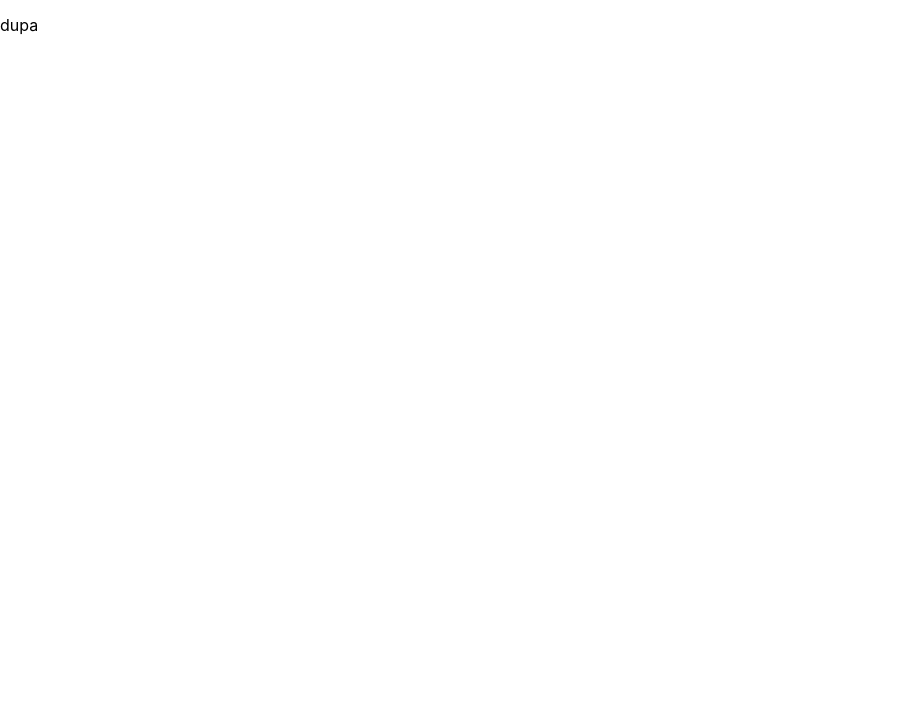
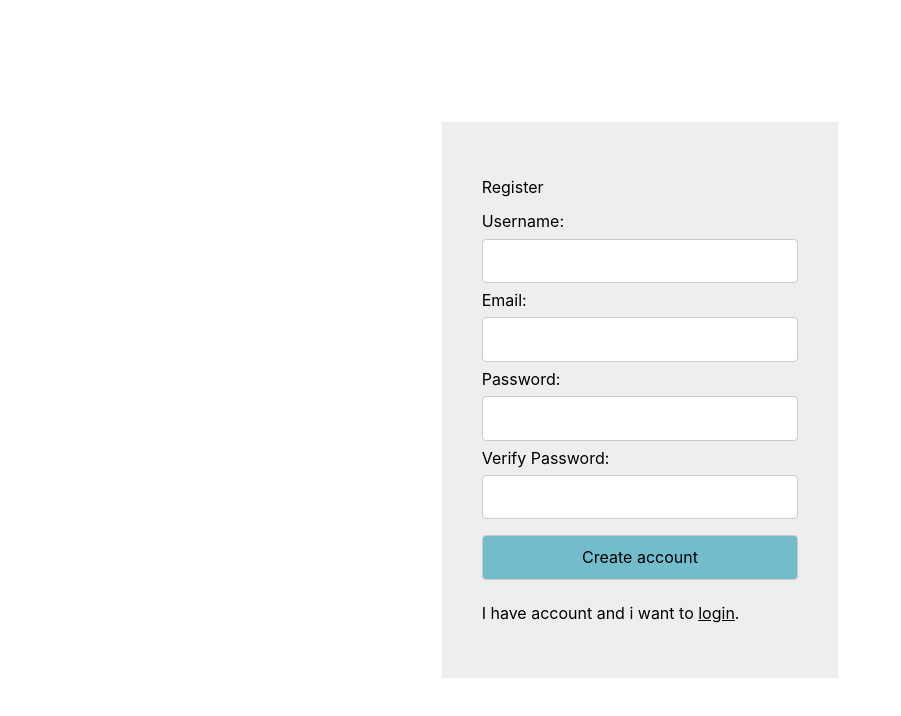
Before and after one commit to termi95/languages-master, a React (Create React App) app in the folder frontend/: page /register in a window 1280 px wide. Shown: the top 716 px of the page, without its empty margins (0-901 px from the left). Built offline with nearby package versions, Linux system fonts and the light colour scheme.

Commit message:
create register template, style login and register template

```diff
--- a/frontend/src/App.tsx
+++ b/frontend/src/App.tsx
@@ -8,7 +8,7 @@ function App() {
     <div className="App">
       <Router>
         <Routes>
-          <Route path="/" element={<Login />}></Route>
+          <Route path="/login" element={<Login />}></Route>
           <Route path="register" element={<Register />}></Route>
           <Route path="home" element={<Home />}></Route>
         </Routes>
--- a/frontend/src/components/login/index.tsx
+++ b/frontend/src/components/login/index.tsx
@@ -7,8 +7,8 @@ const Login = () => {
   return (
     <div className="grid-container">
       <div className="login-box panel-color">
-        <form onSubmit={handleSubmit}>
-          <label htmlFor="login">Login:</label>
+        <form onSubmit={handleSubmit} className="form">
+          <label htmlFor="username">Username:</label>
           <input
             type="text"
             name="username"
@@ -22,11 +22,11 @@ const Login = () => {
             id="password"
             onChange={(e) => handleChange(e.target)}
           />
-          <input className="action-color" type="submit" value="username" />
+          <input className="action-color" type="submit" value="Login" />
           <div className="message">{message ? <p>{message}</p> : null}</div>
         </form>
         <div>
-          <Link to={"/register"}>register</Link>
+          <p>If u want to crate account you can always <Link to={"/register"}>register</Link>.</p>
         </div>
       </div>
     </div>
--- a/frontend/src/components/login/useLogin.tsx
+++ b/frontend/src/components/login/useLogin.tsx
@@ -1,27 +1,30 @@
 import { useNavigate } from "react-router-dom";
 import { useState } from "react";
 import { api, saveToken } from "../../api/api.config";
+import { UserLogin } from "../../types/user";
+
+const userInitialState: UserLogin = {
+  username: "",
+  password: "",
+};
 
 export const useLogin = () => {
-  const [username, setUsername] = useState("");
-  const [password, setPassword] = useState("");
+  const [user, setUser] = useState<UserLogin>(userInitialState);
   const [message, setMessage] = useState("");
   const navigate = useNavigate();
 
-  let handleSubmit = (e: any) => {
+  const handleSubmit = (e: any) => {
     e.preventDefault();
 
-    loginPost();
-    async function loginPost() {
-      api
-        .post("/auth/login", {
-          username: username,
-          password: password,
-        })
+    login();
+  };
+
+  const login = async () => {
+    await api
+      .post("/auth/login", { user })
       .then((res) => {
         if (res.status === 200) {
-            setUsername("");
-            setPassword("");
+          setUser(userInitialState);
           saveToken(res.data.access_token);
           navigate("/home");
         }
@@ -30,15 +33,16 @@ export const useLogin = () => {
         setMessage("Some error occured");
         setTimeout(() => setMessage(""), 5000);
       });
-    }
   };
 
-  let handleChange = (e: HTMLInputElement) => {
+  const handleChange = (e: HTMLInputElement) => {
+    let newUserData = { ...user };
     if (e.name === "username") {
-      setUsername(e.value);
+      newUserData.username = e.value;
     } else if (e.name === "password") {
-      setPassword(e.value);
+      newUserData.password = e.value;
     }
+    setUser(newUserData);
   };
 
   return {
--- a/frontend/src/components/register/index.tsx
+++ b/frontend/src/components/register/index.tsx
@@ -1,4 +1,51 @@
-function Register() {
-    return <p>dupa</p>
-}
+import "./register.css"
+import { Link } from "react-router-dom";
+import { useRegister } from "./useRegister";
+
+const Register = () => {
+  const { handleSubmit, handleChange, message } = useRegister();
+  return (
+    <div className="grid-container">
+      <div className="register-box panel-color">
+          <p>Register</p>
+        <form onSubmit={handleSubmit} className="form">
+          <label htmlFor="username">Username:</label>
+          <input
+            type="text"
+            name="username"
+            id="username"
+            onChange={(e) => handleChange(e.target)}
+          />
+          <label htmlFor="email">Email:</label>
+          <input
+            type="email"
+            name="email"
+            id="email"
+            onChange={(e) => handleChange(e.target)}
+          />
+          <label htmlFor="password">Password:</label>
+          <input
+            type="password"
+            name="password"
+            id="password"
+            onChange={(e) => handleChange(e.target)}
+          />
+          <label htmlFor="rePassword">Verify Password:</label>
+          <input
+            type="password"
+            name="rePassword"
+            id="rePassword"
+            onChange={(e) => handleChange(e.target)}
+          />
+          <input className="action-color" type="submit" value="Create account" />
+          <div className="message">{message ? <p>{message}</p> : null}</div>
+        </form>
+        <div>
+          <p>I have account and i want to <Link to={"/login"}>login</Link>.</p>
+        </div>
+      </div>
+    </div>
+  );
+};
+
 export default Register;
--- /dev/null
+++ b/frontend/src/components/register/register.css
@@ -0,0 +1,16 @@
+.grid-container {
+    display: grid;
+    grid-template-columns: repeat(3, 1fr);
+    grid-template-rows: repeat(3, 1fr);
+    height: 100vh;
+  }
+
+  .register-box {
+    grid-column-start: 2;
+    grid-row: 2;
+    align-content: stretch;
+    justify-self: center;
+    align-self: center;
+    padding: 40px;
+    margin: 15px;
+  }
--- /dev/null
+++ b/frontend/src/components/register/useRegister.tsx
@@ -0,0 +1,71 @@
+import { useState } from "react";
+import { api } from "../../api/api.config";
+import { UserRegister } from "../../types/user";
+
+let formValid = true;
+
+const userRegisterInitialState: UserRegister = {
+  username: "",
+  email: "",
+  password: "",
+  rePassword: "",
+};
+
+export const useRegister = () => {
+  const [user, setUser] = useState<UserRegister>(userRegisterInitialState);
+  const [message, setMessage] = useState("");
+
+  const handleSubmit = (e: any) => {
+    e.preventDefault();
+    validatePassword();
+
+    if (formValid) {
+      register();
+    }
+  };
+
+  const register = async () => {
+    await api
+      .post("/auth/register", { ...user })
+      .then((res) => {
+        if (res.status === 201) {
+          setMessage("Udało się założyć konto.");
+        }
+      })
+      .catch((error) => {
+        setMessage("Some error occured");
+        setTimeout(() => setMessage(""), 5000);
+      });
+  };
+
+  const validatePassword = () => {
+    const { password, rePassword } = user;
+    if (password !== rePassword) {
+      formValid = false;
+      setMessage("Hasła nie są takie same.");
+      setTimeout(() => setMessage(""), 5000);
+    } else if (password === rePassword) {
+      formValid = true;
+    }
+  };
+
+  const handleChange = (e: HTMLInputElement) => {
+    let newUserData = { ...user };
+    if (e.name === "username") {
+      newUserData.username = e.value;
+    } else if (e.name === "password") {
+      newUserData.password = e.value;
+    } else if (e.name === "rePassword") {
+      newUserData.rePassword = e.value;
+    } else if (e.name === "email") {
+      newUserData.email = e.value;
+    }
+    setUser(newUserData);
+  };
+
+  return {
+    handleSubmit,
+    handleChange,
+    message,
+  };
+};
--- a/frontend/src/index.css
+++ b/frontend/src/index.css
@@ -18,7 +18,21 @@ code {
 }
 
 .action-color {
-  background-color: rgb(92, 158, 173);
+  background-color: rgb(114, 188, 204);
+}
+
+.form > input, select {
+  width: 100%;
+  padding: 12px 20px;
+  margin: 8px 0;
+  display: inline-block;
+  border: 1px solid #ccc;
+  border-radius: 4px;
+  box-sizing: border-box;
+}
+
+a {
+  color: black;
 }
 
 /*
@@ -27,6 +41,8 @@ kolory
 92, 158, 173 - jasny na akcje
 bały tło
 50, 98, 115 - ciemny niebiesty do obczajenia
+rgb(114, 188, 204);
+rgb(92, 158, 173);
 
 
 */
--- /dev/null
+++ b/frontend/src/types/user.tsx
@@ -0,0 +1,13 @@
+type UserRegister = {
+  username: string;
+  email: string;
+  password: string;
+  rePassword: string;
+};
+
+type UserLogin = {
+  username: string;
+  password: string;
+};
+
+export type { UserRegister, UserLogin };
```
Also changed, not shown: 1 other file (tests, documents, lock files or other folders). Lines whose indentation alone changed are shown as unchanged.
